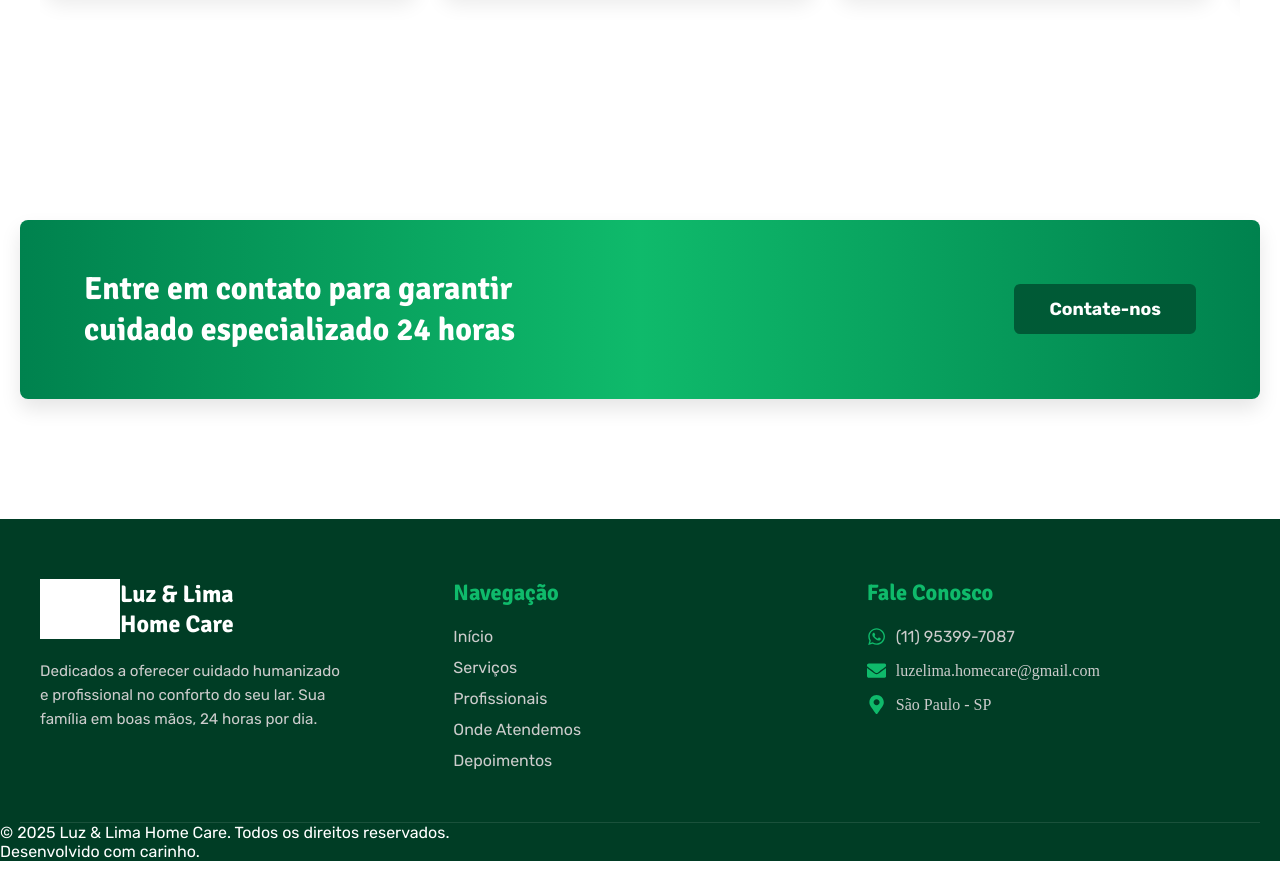
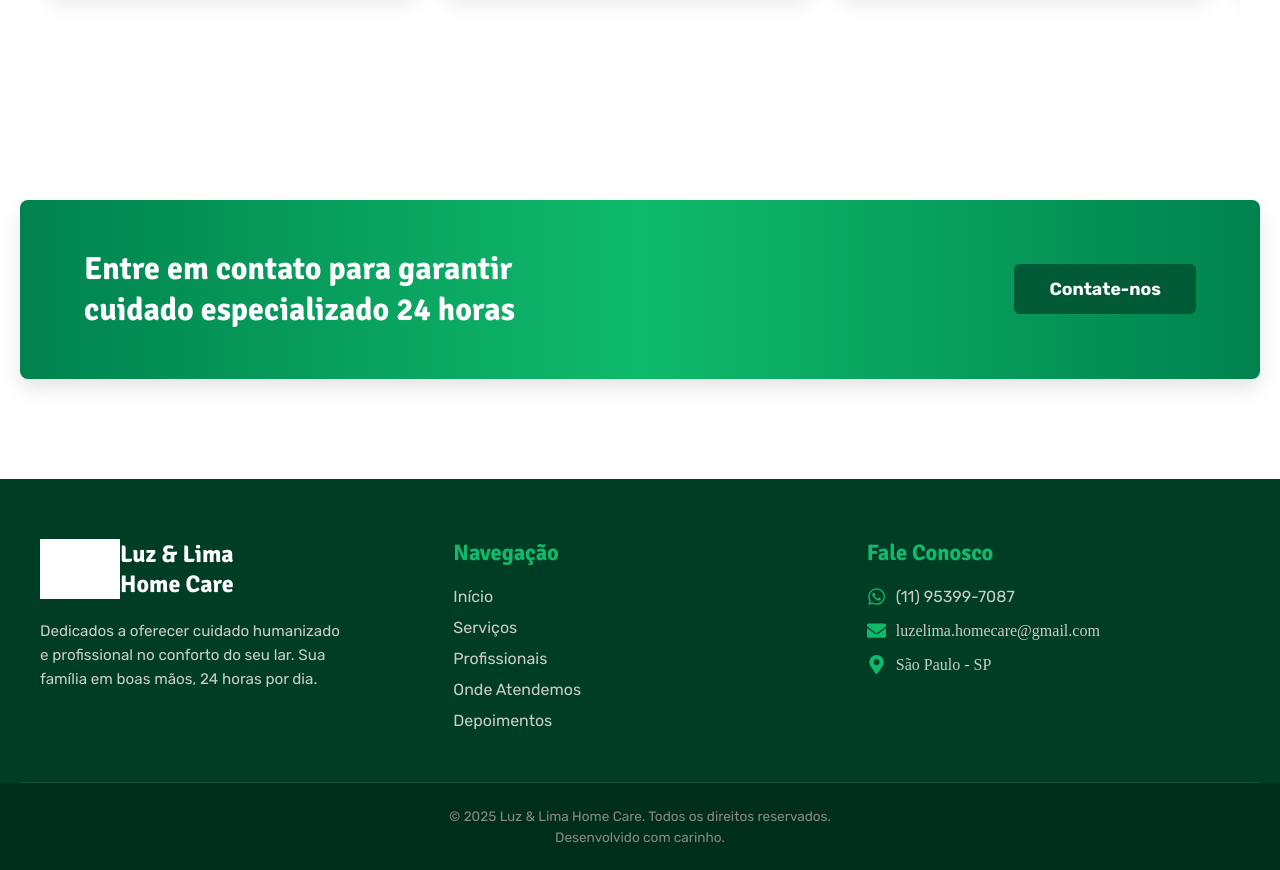
Before and after one commit to Guilhermepxt04/react-luzlima-homecare, a React (Vite) app in the folder luzlima-homecare/: page / in a window 1280 px wide. Shown: the part 4545-5415 px from the top of the page. Built offline with nearby package versions, Linux system fonts and the light colour scheme; grey boxes are pictures that could not be loaded.

Commit message:
fix: cta e footer

```diff
--- a/luzlima-homecare/src/components/cta/Cta.module.css
+++ b/luzlima-homecare/src/components/cta/Cta.module.css
@@ -1,5 +1,5 @@
 .sectionCta {
-    padding: 120px 20px;
+    padding: 100px 20px;
     display: flex;
     justify-content: center;
     background-color: #fff;
--- a/luzlima-homecare/src/components/footer/Footer.module.css
+++ b/luzlima-homecare/src/components/footer/Footer.module.css
@@ -39,7 +39,6 @@
             }
 
             & h3 {
-                font-family: 'Signika', sans-serif;
                 font-size: 1.4rem;
                 margin-bottom: 20px;
                 color: #0FBA6B;
@@ -97,7 +96,7 @@
         }
     }
 
-    * .copyright {
+    & .copyright {
         text-align: center;
         padding: 20px;
         font-size: 0.85rem;
```
